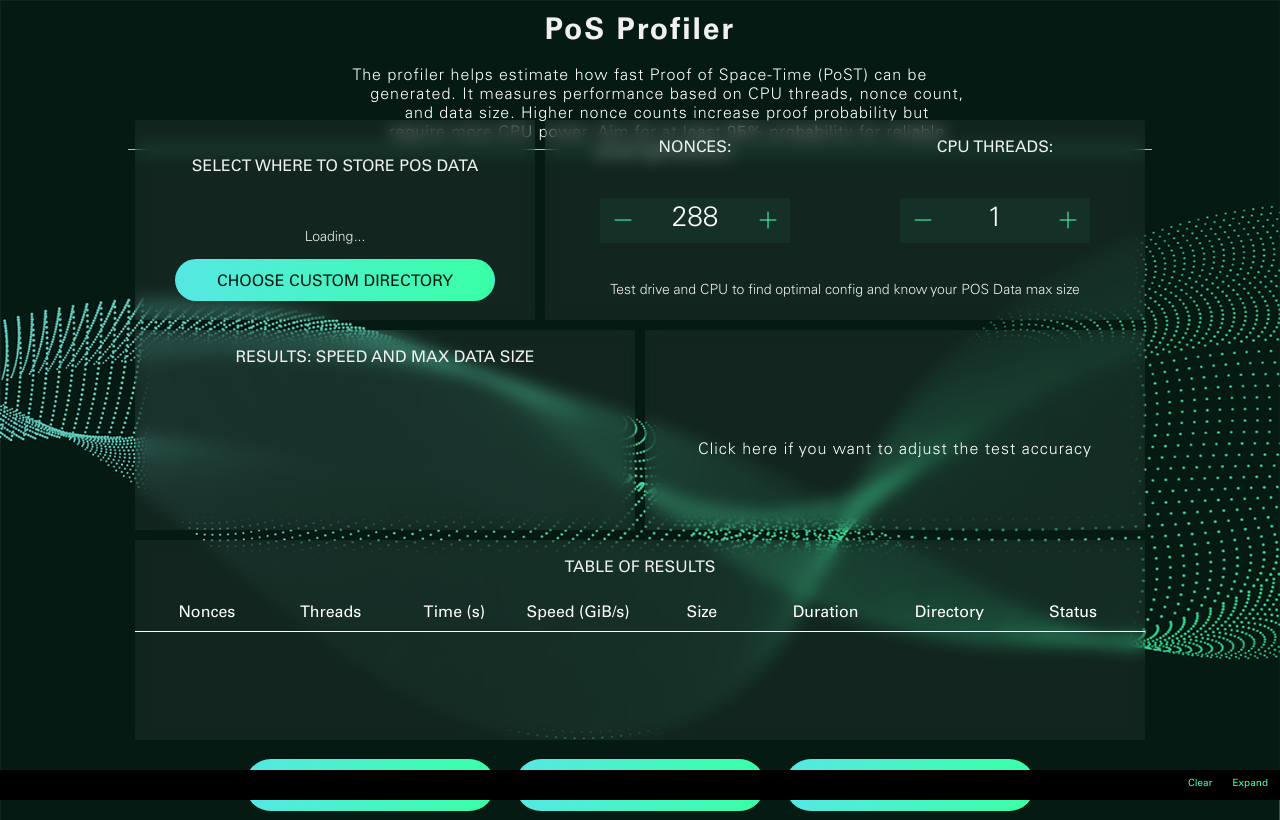
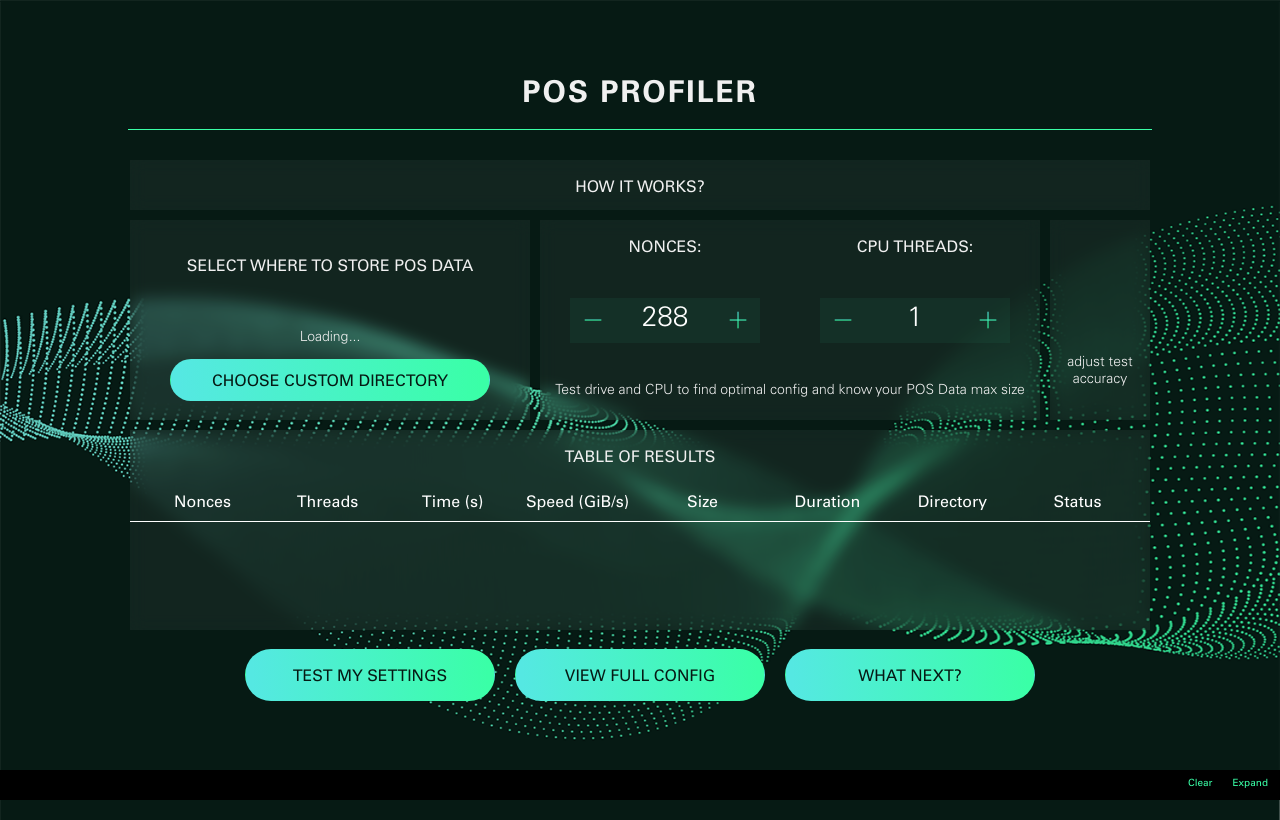
Before and after one commit to spacemeshos/sm-init-app-v2, a React (Create React App) app: page /profiler in a window 1280 px wide. Built offline with nearby package versions, Linux system fonts and the light colour scheme.

Commit message:
add how it works

```diff
--- a/src/pages/Profiler.tsx
+++ b/src/pages/Profiler.tsx
@@ -9,20 +9,24 @@
  * - Select optimal configurations for their system
  */
 
-import { invoke } from "@tauri-apps/api";
-import React, { useEffect, useRef, useState } from "react";
-import styled from "styled-components";
-import { useSettings } from "../state/SettingsContext";
-import { Button } from "../components/button";
-import CustomNumberInput from "../components/input";
-import { SelectDirectory } from "../components/pos/SelectDirectory";
-import { Background, PageTitleWrapper } from "../styles/containers";
-import { BodyText, Header } from "../styles/texts";
-import Tile from "../components/tile";
-import Colors from "../styles/colors";
-import BackgroundImage from "../assets/wave2.png";
-import { useNavigate } from "react-router-dom";
-import ProfilerTable, { Benchmark, BenchmarkStatus, ProfilerResult } from "../components/ProfilerTable";
+import { invoke } from '@tauri-apps/api';
+import React, { useEffect, useRef, useState } from 'react';
+import styled from 'styled-components';
+import { useSettings } from '../state/SettingsContext';
+import { Button } from '../components/button';
+import CustomNumberInput from '../components/input';
+import { SelectDirectory } from '../components/pos/SelectDirectory';
+import { Background, PageTitleWrapper } from '../styles/containers';
+import { BodyText, Header } from '../styles/texts';
+import Tile from '../components/tile';
+import Colors from '../styles/colors';
+import BackgroundImage from '../assets/wave2.png';
+import { useNavigate } from 'react-router-dom';
+import ProfilerTable, {
+  Benchmark,
+  BenchmarkStatus,
+  ProfilerResult,
+} from '../components/ProfilerTable';
 
 const ProfilerContainer = styled.div`
   width: 1100px;
@@ -30,12 +34,12 @@ const ProfilerContainer = styled.div`
   position: absolute;
   left: 50%;
   transform: translateX(-50%);
-  top: 170px;
+  top: 160px;
   display: flex;
   flex-wrap: wrap;
   flex-direction: row;
-  align-items: center;
-  align-content: center;
+  align-items: flex-start;
+  align-content: flex-start;
   justify-content: center;
   gap: 10px;
 `;
@@ -86,20 +90,20 @@ const Profiler: React.FC = () => {
   const [customNonces, setCustomNonces] = useState(288);
   const [customThreads, setCustomThreads] = useState(1);
   const [showAccuracyParams, setShowAccuracyParams] = useState(false);
+  const [showInfo, setshowInfo] = useState(false);
   const scrollRef = useRef<HTMLDivElement>(null);
 
   // Initialize component with system information
   useEffect(() => {
     const initialize = async () => {
       try {
-        const cores = await invoke<number>("get_cpu_cores");
+        const cores = await invoke<number>('get_cpu_cores');
         setMaxCores(cores);
-        const defaultConfig = await invoke<ProfilerConfig>(
-          "get_default_config"
-        );
+        const defaultConfig =
+          await invoke<ProfilerConfig>('get_default_config');
         setConfig(defaultConfig);
       } catch (error) {
-        console.error("Error initializing POSProfiler:", error);
+        console.error('Error initializing POSProfiler:', error);
       }
     };
 
@@ -121,7 +125,7 @@ const Profiler: React.FC = () => {
         )
       );
 
-      const result = await invoke<ProfilerResult>("run_profiler", {
+      const result = await invoke<ProfilerResult>('run_profiler', {
         nonces: benchmark.nonces,
         threads: benchmark.threads,
         config: {
@@ -163,7 +167,7 @@ const Profiler: React.FC = () => {
     await runBenchmark(newBenchmark);
     scrollRef.current?.scrollTo({
       top: scrollRef.current.scrollHeight,
-      behavior: "smooth",
+      behavior: 'smooth',
     });
   };
 
@@ -184,25 +188,32 @@ const Profiler: React.FC = () => {
   return (
     <>
       <Background src={BackgroundImage} />
-      <PageTitleWrapper
-        style={{
-          top: 0,
-          height: 150,
-          flexDirection: "column",
-          textAlign: "center",
-          textTransform: "none",
-        }}
-      >
-        <Header text="PoS Profiler" top={0} />
-        <BodyText
-          text="The profiler helps estimate how fast Proof of Space-Time (PoST) can be
-          generated. It measures performance based on CPU threads, nonce count,
-          and data size. Higher nonce counts increase proof probability but
-          require more CPU power. Aim for at least 95% probability for reliable
-          proof generation."
-        />
+      <PageTitleWrapper>
+        <Header text="PoS Profiler" />
       </PageTitleWrapper>
       <ProfilerContainer>
+        {/* How it works */}
+        <Tile
+          height={showInfo ? 150 : 50}
+          width={1020}
+          blurred
+          backgroundColor={Colors.whiteOpaque}
+          onClick={() => setshowInfo(!showInfo)}
+        >
+          {!showInfo ? (
+            <Tile heading="how it works?" />
+          ) : (
+            <Tile>
+              <BodyText
+                text={`The profiler helps estimate how fast Proof of Space-Time (PoST) can be generated.
+                It measures performance based on CPU threads, nonce count, and data size.
+                Higher nonce counts increase proof probability but require more CPU power.`}
+              />
+            </Tile>
+          )}
+        </Tile>
+
+        {/* Select Directory */}
         <Tile
           height={200}
           width={400}
@@ -211,9 +222,11 @@ const Profiler: React.FC = () => {
         >
           <SelectDirectory />
         </Tile>
+
+        {/* Custom Proving Settings */}
         <Tile
           height={200}
-          width={600}
+          width={500}
           blurred
           backgroundColor={Colors.whiteOpaque}
           footer="Test drive and CPU to find optimal config and know your POS Data max size"
@@ -239,36 +252,31 @@ const Profiler: React.FC = () => {
         </Tile>
 
         {/* Results*/}
-        <Tile
-          height={200}
+        {/* <Tile
+          height={100}
           width={500}
           blurred
           backgroundColor={Colors.whiteOpaque}
           heading="results: speed and max data size"
-        />
+        /> */}
 
         {/* Benchmarch accuracy params*/}
 
         <Tile
           height={200}
-          width={500}
+          width={showAccuracyParams ? 500 : 100}
           blurred
           backgroundColor={Colors.whiteOpaque}
-          heading={showAccuracyParams ? "How accurate the test should be" : ""}
-          footer={showAccuracyParams ? "Increase amount of data or duration time for more accurate results" : ""}
+          heading={showAccuracyParams ? 'How accurate the test should be' : ''}
+          footer={
+            showAccuracyParams
+              ? 'Increase amount of data or duration time for more accurate results'
+              : ''
+          }
           onClick={() => setShowAccuracyParams(!showAccuracyParams)}
         >
           {!showAccuracyParams ? (
-            <div style={{
-              height: '100%',
-              display: 'flex',
-              alignItems: 'center',
-              justifyContent: 'center',
-              textAlign: 'center',
-              padding: '0 20px'
-            }}>
-              <BodyText text="Click here if you want to adjust the test accuracy" />
-            </div>
+            <Tile subheader="adjust test accuracy" />
           ) : (
             <>
               <Tile heading="GiB to process:" height={150} top={50}>
@@ -301,7 +309,7 @@ const Profiler: React.FC = () => {
 
         <Tile
           height={200}
-          width={1010}
+          width={1020}
           blurred
           backgroundColor={Colors.whiteOpaque}
           heading="table of results"
@@ -328,13 +336,13 @@ const Profiler: React.FC = () => {
           />
           <Button
             label="View full config"
-            onClick={() => navigate("/config")} //TO DO
+            onClick={() => navigate('/config')} //TO DO
             width={250}
             height={52}
           />
           <Button
             label="What next?"
-            onClick={() => navigate("/nextSteps")} //TO DO
+            onClick={() => navigate('/nextSteps')} //TO DO
             width={250}
             height={52}
           />
```
Lines whose indentation alone changed are shown as unchanged.
